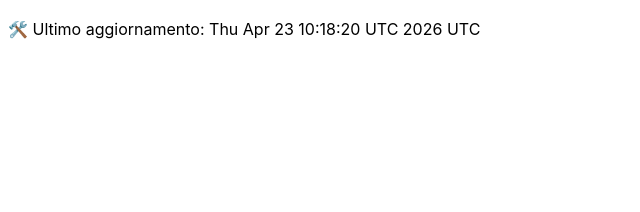
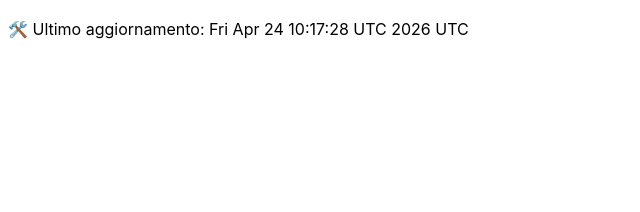
Before and after one commit to DanteTrb/DanteTrb.github.io, a Jekyll site: the page built from badges.md, in a window 1280 px wide. Shown: the top 212 px of the page, without its empty margins (0-640 px from the left). Built offline with Jekyll 4.4.1, drawn with Linux system fonts in a browser that asks for light colours; our own code applies the rules of GitHub Pages for plain Markdown files.

Commit message:
🛠️ Aggiornamento automatico badge

```diff
--- a/badges.md
+++ b/badges.md
@@ -1 +1 @@
-🛠️ Ultimo aggiornamento: Thu Apr 23 10:18:20 UTC 2026 UTC
+🛠️ Ultimo aggiornamento: Fri Apr 24 10:17:28 UTC 2026 UTC
```
